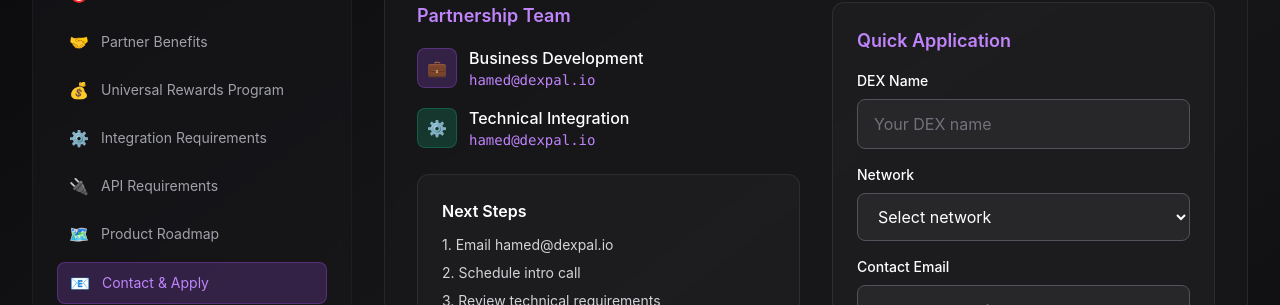
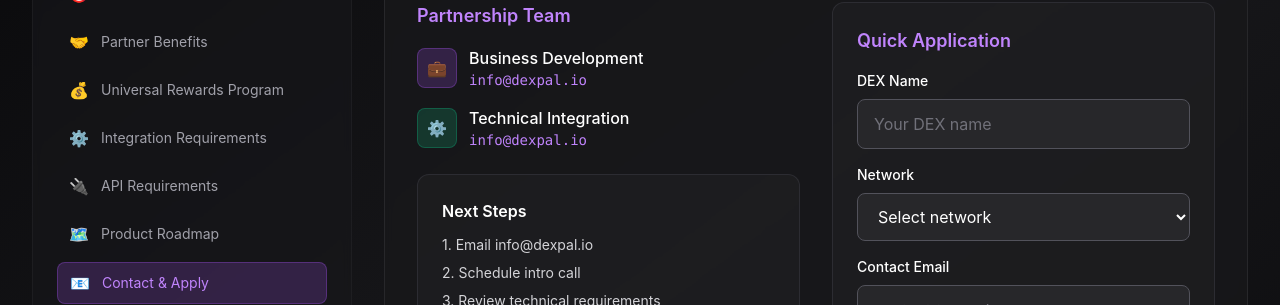
Before and after one commit to emtl688/dexpal-integrators, a React (Create React App) app: page /contact in a window 1280 px wide. Shown: the part 183-488 px from the top of the page. Built offline with nearby package versions, Linux system fonts and the light colour scheme.

Commit message:
changed hamed to info

```diff
--- a/src/components/DexPalPartnershipDashboard.js
+++ b/src/components/DexPalPartnershipDashboard.js
@@ -1400,7 +1400,7 @@
     </div>
   );
 
-  // TODO: Actually wire up form to send email to info@dexpal.io / hamed@dexpal.io
+  // TODO: Actually wire up form to send email to info@dexpal.io
   const renderContact = () => (
     <div className="bg-zinc-900/80 backdrop-blur-sm border border-zinc-800 rounded-xl p-8 max-md:p-4">
       <h2 className="text-2xl font-bold text-white mb-6">Contact & Apply</h2>
@@ -1419,7 +1419,7 @@
                   Business Development
                 </div>
                 <div className="text-purple-400 text-sm font-mono">
-                  hamed@dexpal.io
+                  info@dexpal.io
                 </div>
               </div>
             </div>
@@ -1432,7 +1432,7 @@
                   Technical Integration
                 </div>
                 <div className="text-purple-400 text-sm font-mono">
-                  hamed@dexpal.io
+                  info@dexpal.io
                 </div>
               </div>
             </div>
@@ -1441,7 +1441,7 @@
           <div className="bg-zinc-800/40 border border-zinc-700/50 rounded-xl p-6 max-md:p-4">
             <h4 className="font-semibold text-white mb-3">Next Steps</h4>
             <ol className="space-y-2 text-zinc-300 text-sm">
-              <li>1. Email hamed@dexpal.io</li>
+              <li>1. Email info@dexpal.io</li>
               <li>2. Schedule intro call</li>
               <li>3. Review technical requirements</li>
               <li>4. Sign partnership agreement</li>
```
